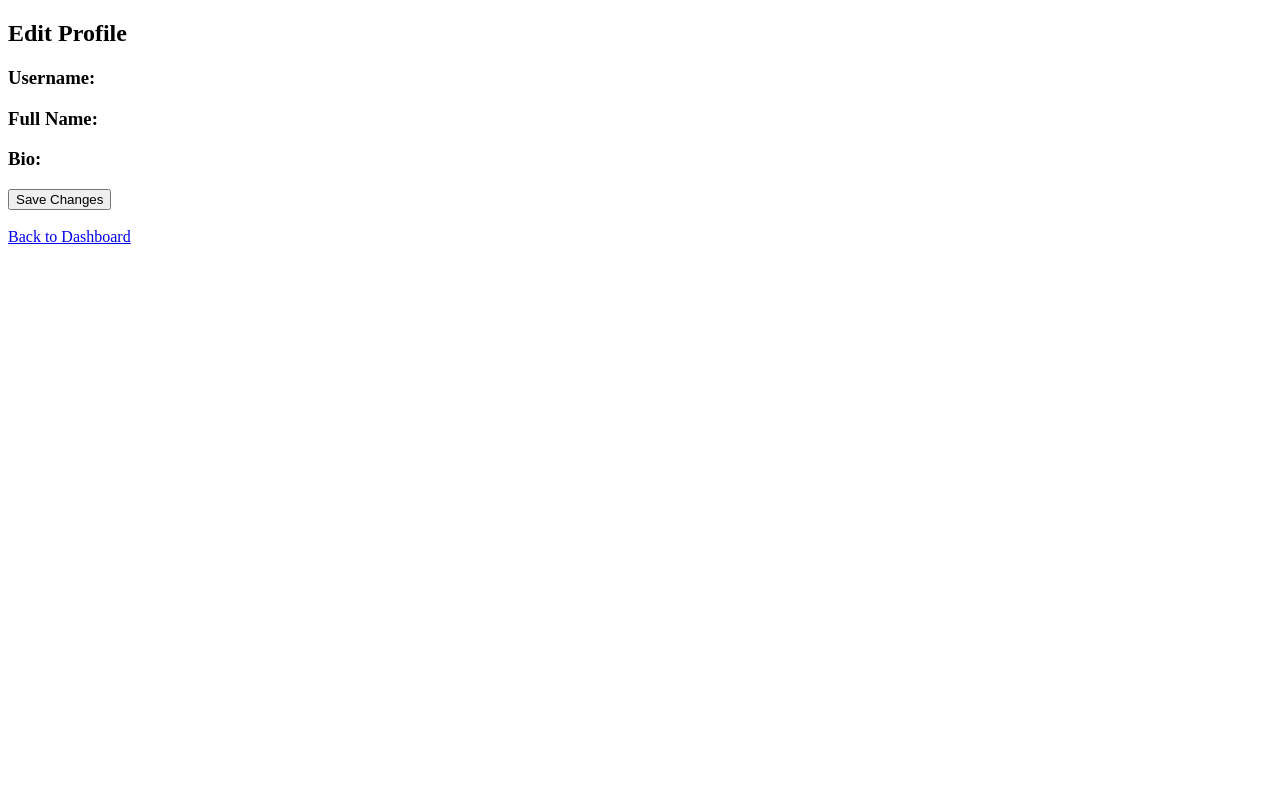
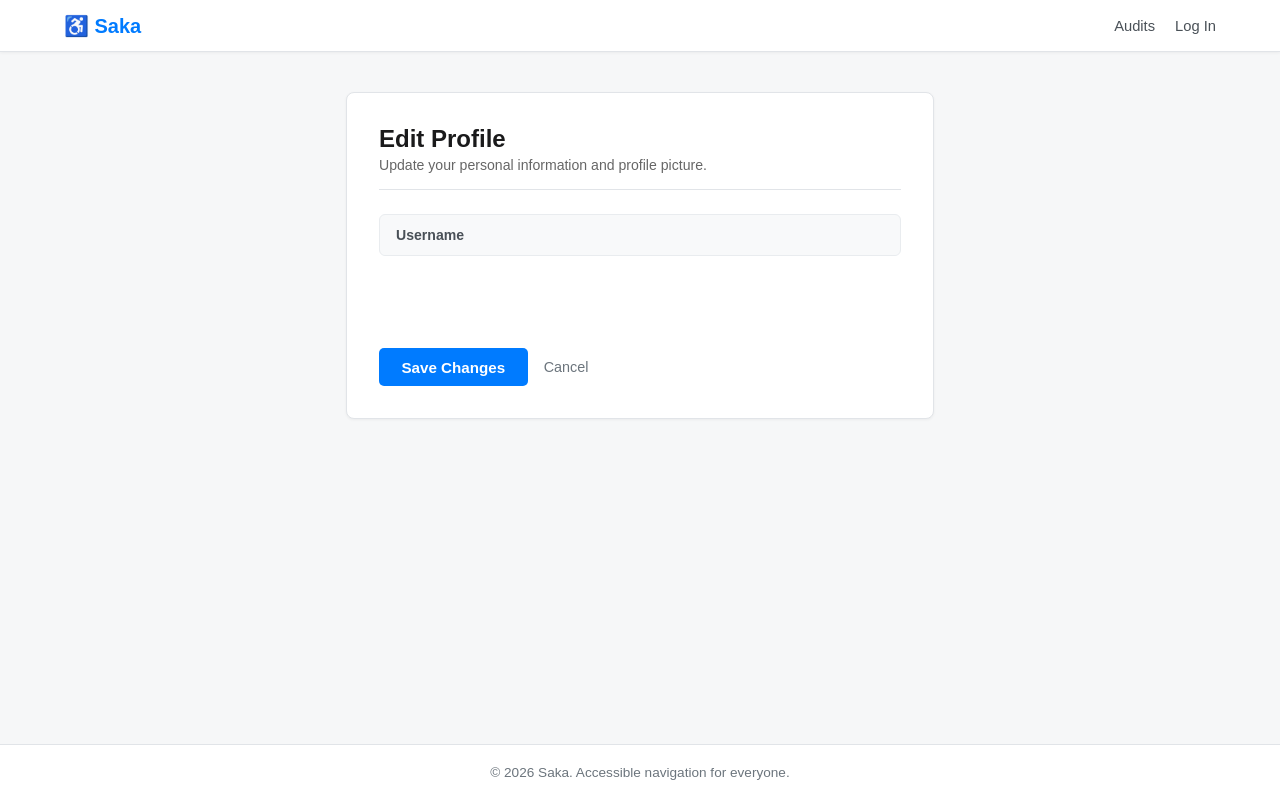
Before and after one commit to binggbongg/Saka, a Django app: page /profile/ in a window 1280 px wide. Run offline with Django 5.2, Linux system fonts and the light colour scheme.

Commit message:
added css styling for profile and updated profile page but user cannot update information

```diff
--- /dev/null
+++ b/static/css/profile/profile.css
@@ -0,0 +1,161 @@
+/* Container & Card */
+.profile-container {
+    max-width: 620px;
+    margin: 2.5rem auto;
+    padding: 0 1rem;
+}
+
+.profile-card {
+    background: #ffffff;
+    border: 1px solid #e1e4e8;
+    border-radius: 8px;
+    padding: 2rem;
+    box-shadow: 0 1px 3px rgba(0, 0, 0, 0.05);
+}
+
+.profile-header {
+    border-bottom: 1px solid #e1e4e8;
+    padding-bottom: 1rem;
+    margin-bottom: 1.5rem;
+}
+
+.profile-header h2 {
+    font-size: 1.5rem;
+    font-weight: 700;
+    color: #1a1a1b;
+    margin-bottom: 0.25rem;
+}
+
+.profile-header p {
+    font-size: 0.88rem;
+    color: #666666;
+}
+
+/* Static Readonly Field */
+.readonly-field {
+    background-color: #f8f9fa;
+    border: 1px solid #e9ecef;
+    border-radius: 6px;
+    padding: 0.75rem 1rem;
+    margin-bottom: 1.25rem;
+    display: flex;
+    justify-content: space-between;
+    align-items: center;
+}
+
+.readonly-label {
+    font-size: 0.88rem;
+    font-weight: 600;
+    color: #495057;
+}
+
+.readonly-value {
+    font-size: 0.95rem;
+    font-weight: 700;
+    color: #007bff;
+}
+
+/* Form Styles */
+.profile-form {
+    display: flex;
+    flex-direction: column;
+    gap: 1.25rem;
+}
+
+.field-wrapper {
+    display: flex;
+    flex-direction: column;
+    gap: 0.4rem;
+}
+
+.field-wrapper label {
+    font-size: 0.9rem;
+    font-weight: 600;
+    color: #333333;
+}
+
+/* Form Controls (Inputs, Textareas, File Uploads) */
+.field-wrapper input[type="text"],
+.field-wrapper input[type="email"],
+.field-wrapper textarea {
+    width: 100%;
+    padding: 0.65rem 0.8rem;
+    border: 1px solid #ced4da;
+    border-radius: 5px;
+    font-size: 0.92rem;
+    font-family: inherit;
+    box-sizing: border-box;
+    outline: none;
+    transition: border-color 0.15s ease, box-shadow 0.15s ease;
+}
+
+.field-wrapper textarea {
+    min-height: 100px;
+    resize: vertical;
+}
+
+.field-wrapper input[type="text"]:focus,
+.field-wrapper input[type="email"]:focus,
+.field-wrapper textarea:focus {
+    border-color: #007bff;
+    box-shadow: 0 0 0 3px rgba(0, 123, 255, 0.12);
+}
+
+.field-wrapper input[type="file"] {
+    font-size: 0.88rem;
+    color: #555555;
+    margin-top: 0.25rem;
+}
+
+/* Error States */
+.error-msg {
+    background-color: #f8d7da;
+    color: #721c24;
+    border: 1px solid #f5c6cb;
+    border-radius: 5px;
+    padding: 0.75rem 1rem;
+    font-size: 0.88rem;
+    margin-bottom: 1rem;
+}
+
+.field-error {
+    color: #dc3545;
+    font-size: 0.82rem;
+    margin-top: 0.2rem;
+}
+
+/* Form Actions */
+.form-actions {
+    display: flex;
+    align-items: center;
+    gap: 1rem;
+    margin-top: 0.75rem;
+}
+
+.btn-save {
+    padding: 0.65rem 1.4rem;
+    background-color: #007bff;
+    color: #ffffff;
+    border: none;
+    border-radius: 5px;
+    font-size: 0.95rem;
+    font-weight: 600;
+    cursor: pointer;
+    transition: background-color 0.2s ease;
+}
+
+.btn-save:hover {
+    background-color: #0056b3;
+}
+
+.back-link {
+    color: #6c757d;
+    text-decoration: none;
+    font-size: 0.9rem;
+    font-weight: 500;
+}
+
+.back-link:hover {
+    color: #1a1a1b;
+    text-decoration: underline;
+}
--- a/templates/user_profile/profile.html
+++ b/templates/user_profile/profile.html
@@ -1,15 +1,27 @@
+{% extends 'base.html' %}
 {% load static %}
-<!DOCTYPE html>
-<html lang="en">
-<head>
-    <meta charset="UTF-8">
-    <title>User Profile</title>
-</head>
-<body>
-    <div class="profile-container">
-        <h2>Edit Profile</h2>
 
-        <form method="POST" enctype="multipart/form-data">
+{% block title %}User Profile - Saka{% endblock %}
+
+{% block extra_css %}
+<link rel="stylesheet" href="{% static 'css/profile/profile.css' %}">
+{% endblock %}
+
+{% block content %}
+<div class="profile-container">
+    <div class="profile-card">
+        <header class="profile-header">
+            <h2>Edit Profile</h2>
+            <p>Update your personal information and profile picture.</p>
+        </header>
+
+        <!-- Display Logged In Username -->
+        <div class="readonly-field">
+            <span class="readonly-label">Username</span>
+            <span class="readonly-value">{{ user.username }}</span>
+        </div>
+
+        <form method="POST" enctype="multipart/form-data" class="profile-form">
             {% csrf_token %}
 
             <!-- General Form Errors -->
@@ -17,14 +29,8 @@
                 <div class="error-msg">{{ form.non_field_errors }}</div>
             {% endif %}
 
-            <div class="field-wrapper">
-                <h3>Username: </h3>
-
-            </div>
-
             <!-- Full Name Field -->
             <div class="field-wrapper">
-                <h3>Full Name: </h3>
                 {{ form.full_name.label_tag }}
                 {{ form.full_name }}
                 {% if form.full_name.errors %}
@@ -34,7 +40,6 @@
 
             <!-- Bio Field -->
             <div class="field-wrapper">
-                <h3>Bio: </h3>
                 {{ form.bio.label_tag }}
                 {{ form.bio }}
                 {% if form.bio.errors %}
@@ -51,12 +56,12 @@
                 {% endif %}
             </div>
 
-            <button type="submit">Save Changes</button>
+            <!-- Buttons -->
+            <div class="form-actions">
+                <button type="submit" class="btn-save">Save Changes</button>
+                <a href="{% url 'dashboard' %}" class="back-link">Cancel</a>
+            </div>
         </form>
-
-        <br>
-        <a href="{% url 'dashboard' %}">Back to Dashboard</a>
     </div>
-
-</body>
-</html>
+</div>
+{% endblock %}
```
